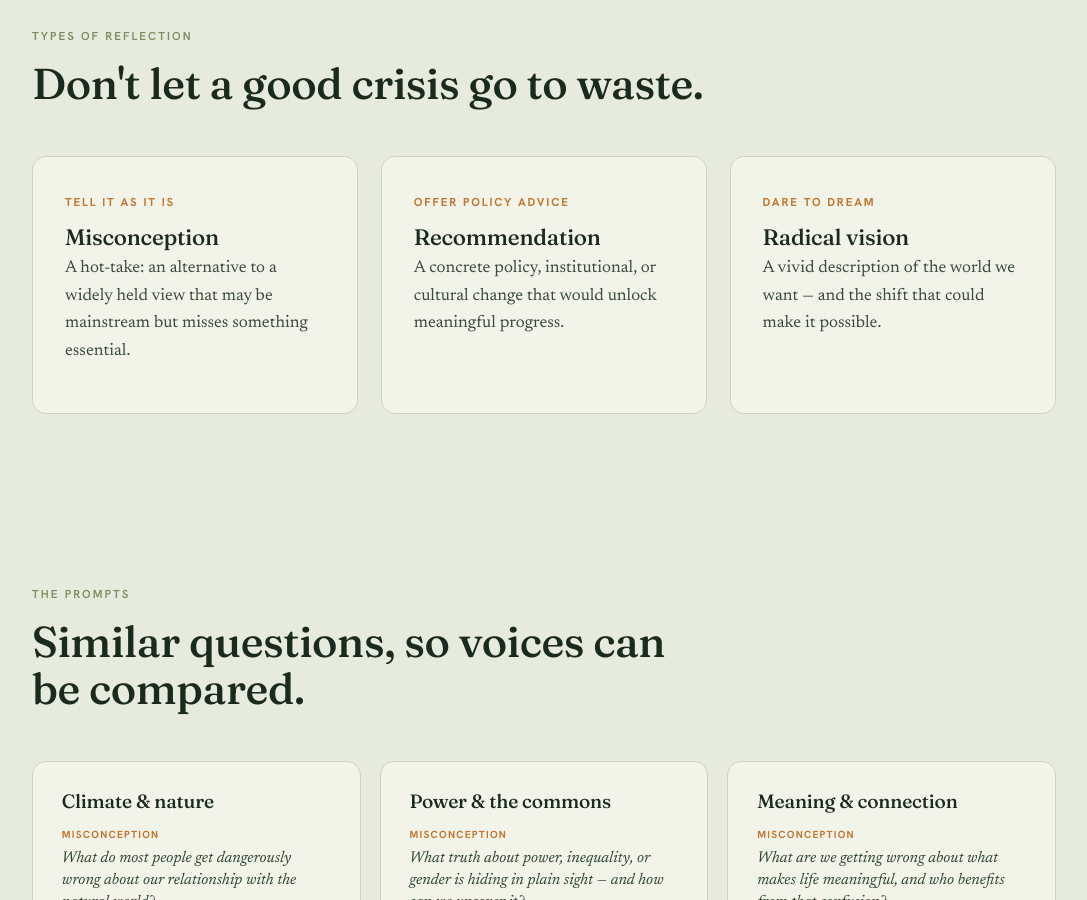
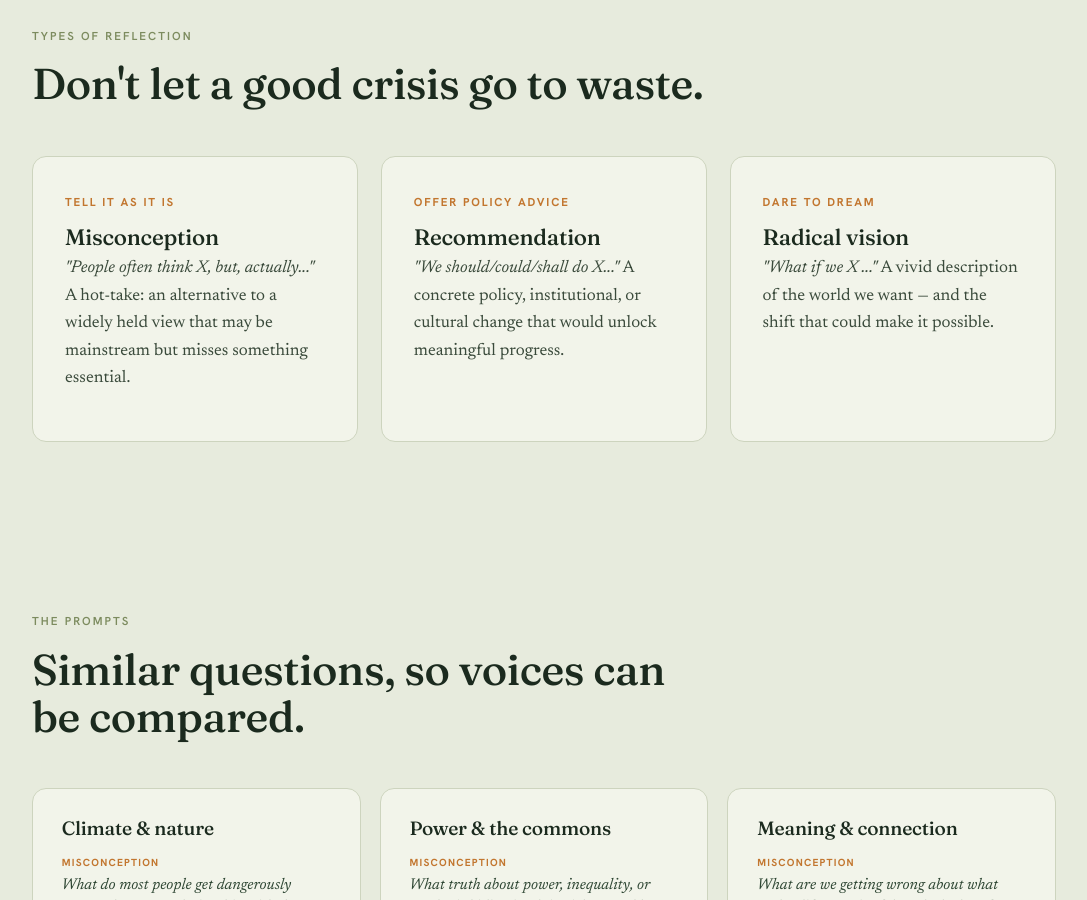
Before and after one commit to valentina-rm/understory, a Jekyll site: the page built from index.html, in a window 1280 px wide and 900 px high, scrolled down 3861 px. Shown: the whole window, without its empty margins (96-1183 px from the left). Built offline with Jekyll 4.4.1, drawn with Linux system fonts in a browser that asks for light colours.

Commit message:
short change on types

```diff
--- a/index.html
+++ b/index.html
@@ -178,17 +178,17 @@ description: "A curated intellectual commons exploring our bonds with the earth,
       <div class="lens">
         <span class="tag">Tell it as it is</span>
         <h3>Misconception</h3>
-        <p class="gist">A hot-take: an alternative to a widely held view that may be mainstream but misses something essential.</p>
+        <p class="gist"><em>"People often think X, but, actually..."</em> A hot-take: an alternative to a widely held view that may be mainstream but misses something essential.</p>
       </div>
       <div class="lens">
         <span class="tag">Offer policy advice</span>
         <h3>Recommendation</h3>
-        <p class="gist">A concrete policy, institutional, or cultural change that would unlock meaningful progress.</p>
+        <p class="gist"><em>"We should/could/shall do X..."</em> A concrete policy, institutional, or cultural change that would unlock meaningful progress.</p>
       </div>
       <div class="lens">
         <span class="tag">Dare to dream</span>
         <h3>Radical vision</h3>
-        <p class="gist">A vivid description of the world we want — and the shift that could make it possible.</p>
+        <p class="gist"><em>"What if we X ..."</em> A vivid description of the world we want — and the shift that could make it possible.</p>
       </div>
     </div>
   </div>
```
